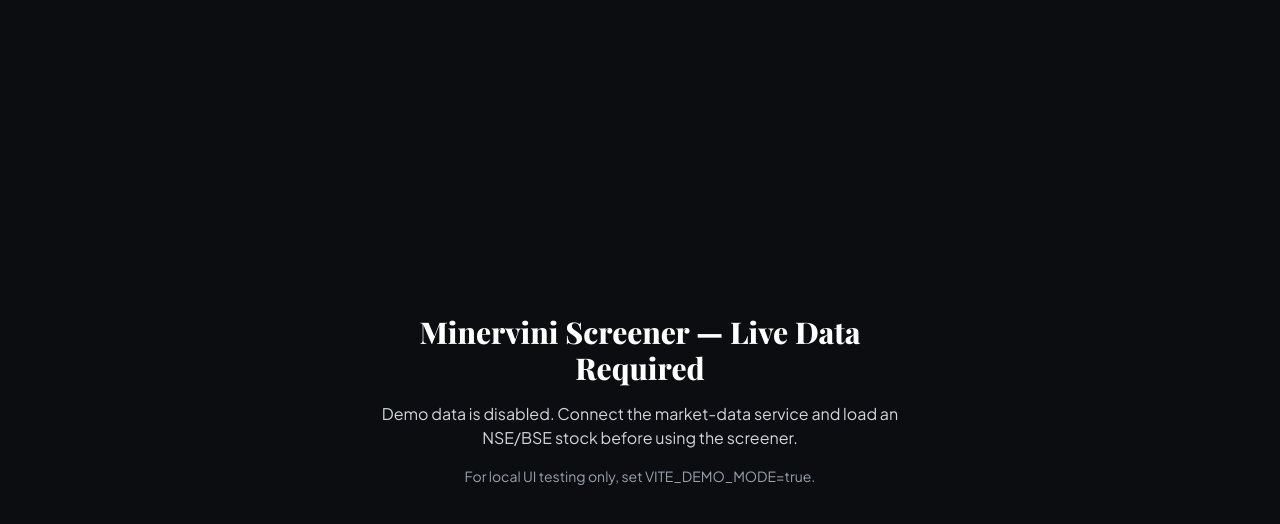
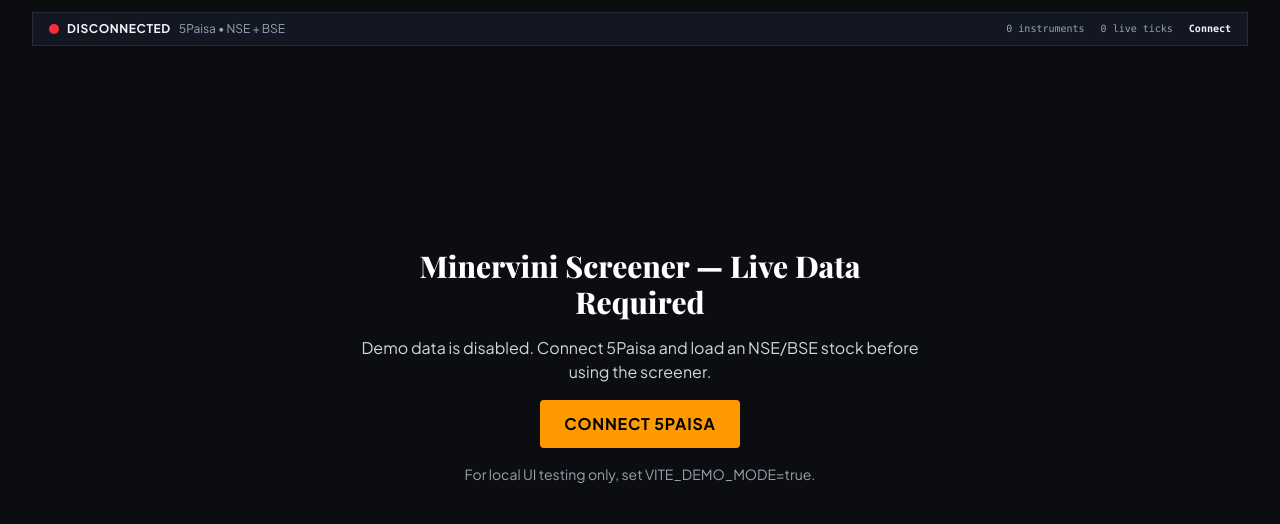
Before and after one commit to shakthiprasadpai/Minervini-shakthi, a React (Vite) app: page / in a window 1280 px wide. Shown: the top 524 px of the page. Built offline with nearby package versions, Linux system fonts and the light colour scheme; no server answers; a web font is replaced by a local one.

Commit message:
Keep 5Paisa connect control visible before live data loads

```diff
--- a/src/App.tsx
+++ b/src/App.tsx
@@ -152,15 +152,15 @@ export default function App() {
 
   if (!selectedStock) {
     return (
-      <div className="min-h-screen bg-[#0b0d11] text-white flex items-center justify-center p-8">
-        <div className="max-w-xl text-center space-y-4">
-          <h1 className="text-3xl font-bold">Minervini Screener — Live Data Required</h1>
-          <p className="text-gray-300">
-            Demo data is disabled. Connect the market-data service and load an NSE/BSE stock before using the screener.
-          </p>
-          <p className="text-sm text-gray-400">
-            For local UI testing only, set VITE_DEMO_MODE=true.
-          </p>
+      <div className="min-h-screen bg-[#0b0d11] text-white">
+        <LiveMarketStatus apiBaseUrl={runtimeConfig.apiBaseUrl} demoMode={runtimeConfig.demoMode} status={realtimeStatus} />
+        <div className="flex items-center justify-center p-8 min-h-[80vh]">
+          <div className="max-w-xl text-center space-y-4">
+            <h1 className="text-3xl font-bold">Minervini Screener — Live Data Required</h1>
+            <p className="text-gray-300">Demo data is disabled. Connect 5Paisa and load an NSE/BSE stock before using the screener.</p>
+            <a href="/api/5paisa/auth/login" className="inline-flex px-6 py-3 bg-amber-500 text-black font-bold uppercase tracking-wider rounded">Connect 5Paisa</a>
+            <p className="text-sm text-gray-400">For local UI testing only, set VITE_DEMO_MODE=true.</p>
+          </div>
         </div>
       </div>
     );
```
